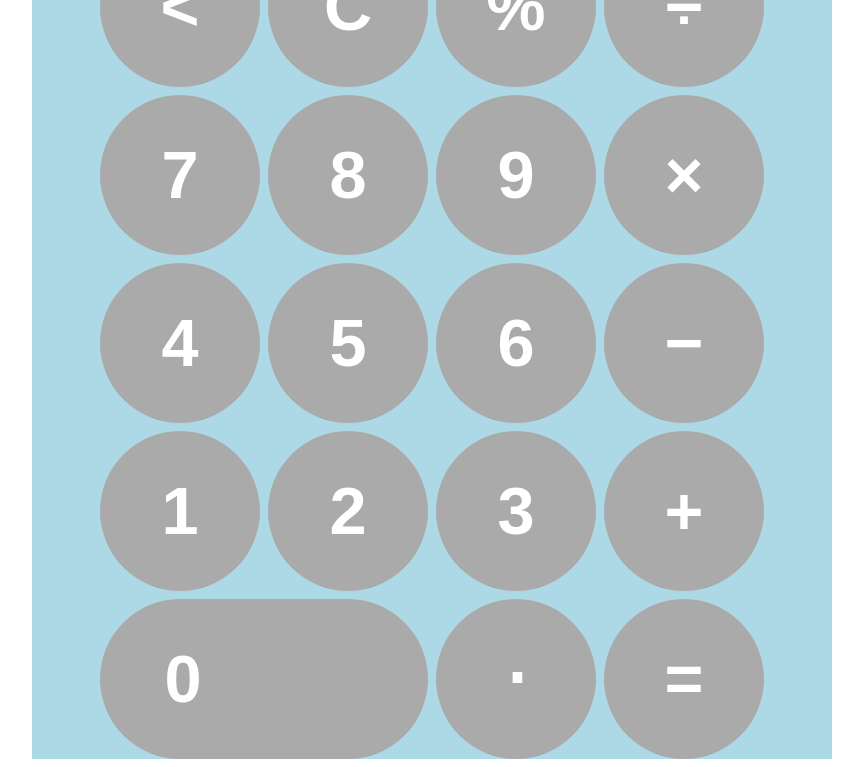
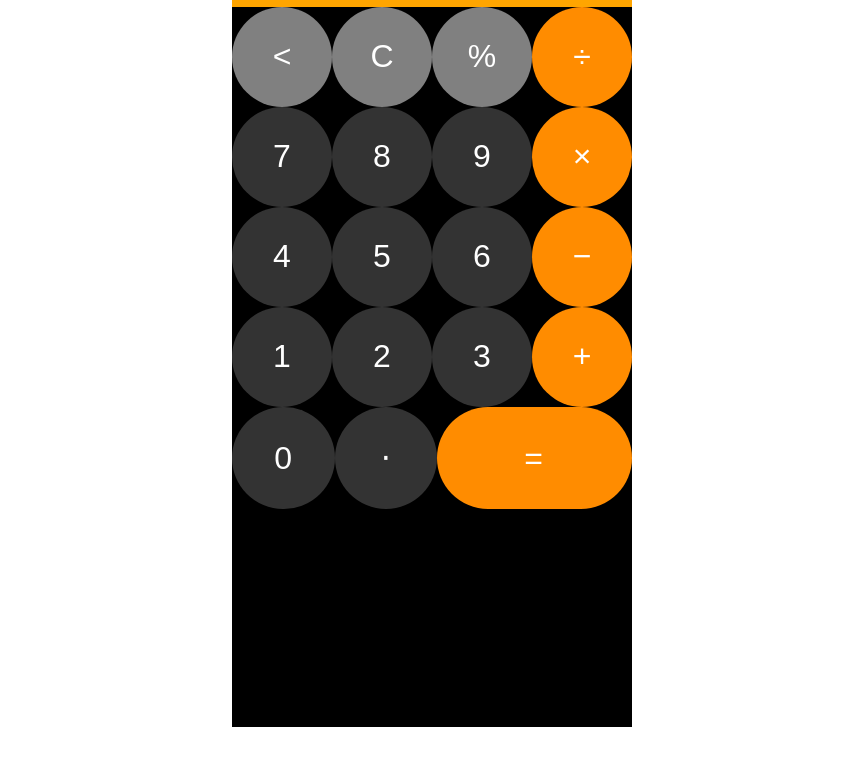
Before and after one commit to albaraa-ali/calculator, a plain HTML site: page index.html in a window 1280 px wide. Shown: the part 81-848 px from the top of the page, without its empty margins (208-1071 px from the left). After the commit the page ends 816 px from the top, so only its background shows below. Drawn offline with Linux system fonts and the light colour scheme.

Commit message:
updated the layout

```diff
--- a/index.html
+++ b/index.html
@@ -10,27 +10,39 @@
 
 <body>
     <div class="calculator">
-        <div class="screen"></div>
+        <div class="screen">
+            <h1>Screen</h1>
+        </div>
         <div class="keypad">
-            <button class="top">&#60;</button>
-            <button class="top">C</button>
-            <button class="top">&#37;</button>
-            <button class="side">&#247;</button>
-            <button class="number">7</button>
-            <button class="number">8</button>
-            <button class="number">9</button>
-            <button class="side">&#215;</button>
-            <button class="number">4</button>
-            <button class="number">5</button>
-            <button class="number">6</button>
-            <button class="side">&#8722;</button>
-            <button class="number">1</button>
-            <button class="number">2</button>
-            <button class="number">3</button>
-            <button class="side">&#43;</button>
-            <button class="number zero">0</button>
-            <button class="number">&#8901;</button>
-            <button class="side equals">&#61;</button>
+            <div class="row">
+                <button class="btn grey">&#60;</button>
+                <button class="btn grey">C</button>
+                <button class="btn grey">&#37;</button>
+                <button class="btn orange">&#247;</button>
+            </div>
+            <div class="row">
+                <button class="btn">7</button>
+                <button class="btn">8</button>
+                <button class="btn">9</button>
+                <button class="btn orange">&#215;</button>
+            </div>
+            <div class="row">
+                <button class="btn">4</button>
+                <button class="btn">5</button>
+                <button class="btn">6</button>
+                <button class="btn orange">&#8722;</button>
+            </div>
+            <div class="row">
+                <button class="btn">1</button>
+                <button class="btn">2</button>
+                <button class="btn">3</button>
+                <button class="btn orange">&#43;</button>
+            </div>
+            <div class="row last">
+                <button class="btn">0</button>
+                <button class="btn">&#8901;</button>
+                <button class="btn orange equal">&#61;</button>
+            </div>
         </div>
 
     </div>
--- a/style.css
+++ b/style.css
@@ -1,8 +1,3 @@
-* {
-    --button-height: 20vmin;
-    --button-gap: 1vmin;
-}
-
 body {
     display: flex;
     align-items: center;
@@ -10,38 +5,53 @@ body {
 }
 
 button {
-    height: var(--button-height);
     aspect-ratio: 1;
+    flex: 1;
     border: none;
-    border-radius: calc(var(--button-height)/2);
-    background-color: #aaaaaa;
+    border-radius: 50%;
+    background-color: #333;
     color: white;
-    font-size: calc(var(--button-height)/2.4);
-    font-weight: 900;
+    font-size:xx-large
 }
 
 .screen {
-    height: 20%;
+    background-color: orange;
+}
+
+.equal {
+    flex: 2;
+    aspect-ratio: 2;
+    width: 50%;
+    border-radius: 1000px;
+    padding-right: 2%;
+    text-align: center;
+}
+
+.orange {
     background-color: darkorange;
 }
 
+.grey {
+    background-color: grey;
+}
+
 .calculator {
-    background-color: lightblue;
-    width: 100vmin;
-    height: 100%;
+    display: flex;
+    flex-direction: column;
+    justify-content: space-between;
+    background-color: #000;
+    height: 100vh;
+    border:none;
+    aspect-ratio: 1/2;
 }
 
 .keypad {
-    height: auto;
     display: flex;
-    flex-wrap: wrap;
-    justify-content: center;
-    gap: var(--button-gap);
+    flex-direction: column;
+    flex: 3;
 }
 
-.zero {
-    height: var(--button-height);
-    width: calc(2 * var(--button-height) + var(--button-gap));
-    border-radius: calc(var(--button-height) / 2);
-    padding-right: calc(var(--button-height) + var(--button-gap));
+.row {
+    display: flex;
+    justify-content: space-evenly;
 }
```
